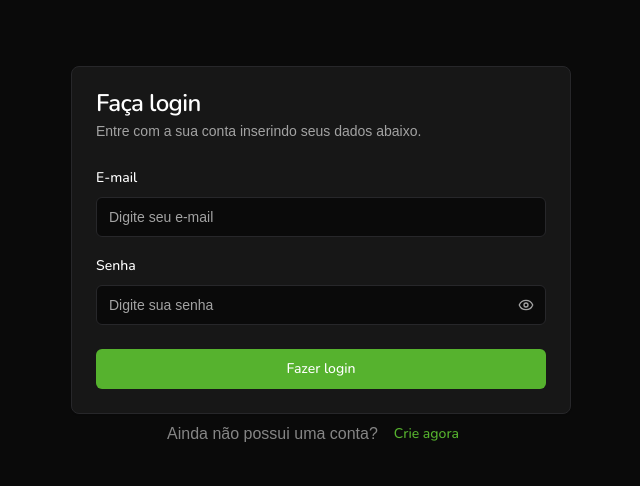
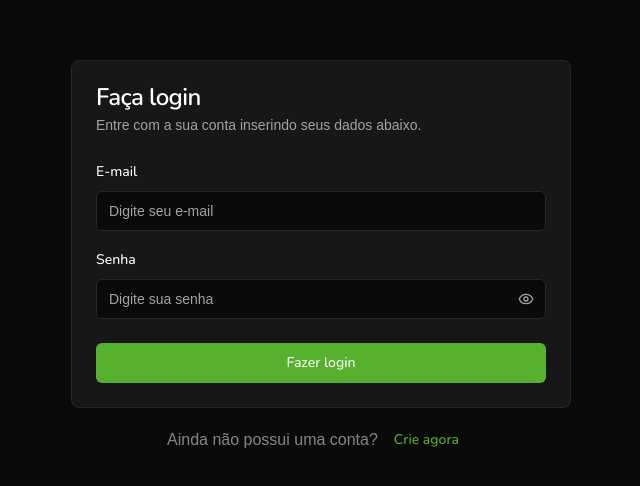
Before and after one commit to GustavoOrelio/Fintrack, a React (Vite) app: page /login in a window 1280 px wide. Shown: the part 140-626 px from the top of the page, without its empty margins (319-959 px from the left). Built offline with nearby package versions, Linux system fonts and the light colour scheme; a web font is replaced by a local one.

Commit message:
style: add gap between login form and signup message

```diff
--- a/src/pages/login.jsx
+++ b/src/pages/login.jsx
@@ -50,7 +50,7 @@
     console.log(data)
   }
   return (
-    <div className="flex h-screen w-screen flex-col items-center justify-center">
+    <div className="flex h-screen w-screen flex-col items-center justify-center gap-3">
       <Form {...form}>
         <form onSubmit={form.handleSubmit(handleSubmit)}>
           <Card className="w-[500px]">
```
